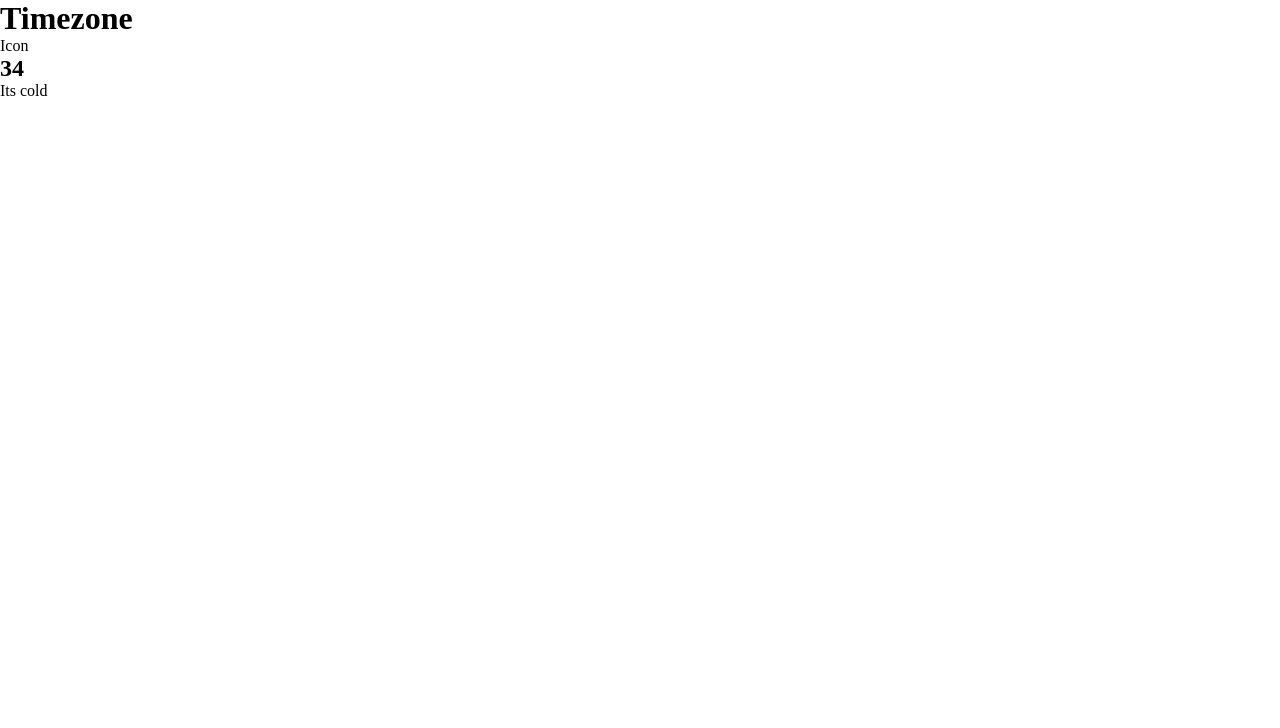
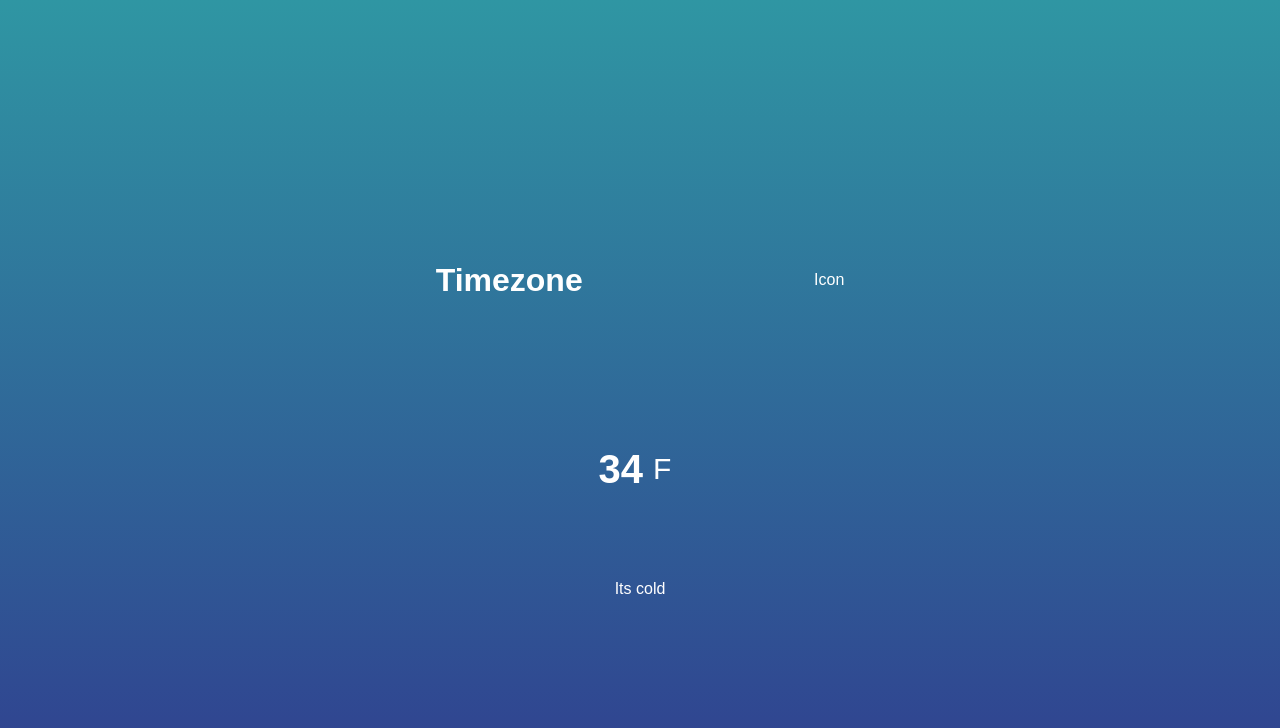
Before and after one commit to abdulrahman1121/WeatherApp, a plain HTML site: page index.html in a window 1280 px wide. Drawn offline with Linux system fonts and the light colour scheme.

Commit message:
Finished setting up API and successfully displayed temperature but it's not accurate, need to use a new API

```diff
--- a/app.js
+++ b/app.js
@@ -0,0 +1,27 @@
+window.addEventListener('load', () => {
+    let long;
+    let lat;
+    let timeZone = document.querySelector('.location-timezone');
+    let tempDegree = document.querySelector('.temperature-degree');
+    let tempDescrption = document.querySelector('.temperature-description')
+
+    if(navigator.geolocation){
+        navigator.geolocation.getCurrentPosition
+        (position => {
+            long = position.coords.longitude;
+            lat = position.coords.latitude;
+
+            const api = `https://api.open-meteo.com/v1/forecast?latitude=${lat}&longitude=${long}&hourly=temperature_2m`;
+            fetch(api)
+                .then(response => {
+                    return response.json();
+            })
+                .then(data => {
+                    console.log(data);
+                    const { temperature_2m, time } = data.hourly;
+                    //Set DOM elements from API
+                    tempDegree.textContent = temperature_2m;
+            });
+        });
+    }
+});
--- a/index.html
+++ b/index.html
@@ -12,8 +12,11 @@
         <p>Icon</p>
     </div>
 
-    <div class="Temperature">
-        <h2 class="temperature-degree">34</h2>
+    <div class="temperature">
+        <div class="degrees-section">
+            <h2 class="temperature-degree">34</h2>
+            <span>F</span>
+        </div>
         <div class="temperature-description">Its cold</div>
     </div>
 
--- a/styles.css
+++ b/styles.css
@@ -3,3 +3,41 @@
     padding: 0;
     box-sizing: border-box;
 }
+
+body{
+    height: 100vh;
+    display: flex;
+    justify-content: center;
+    flex-direction: column;
+    align-items: center;
+    background: linear-gradient(rgb(47, 150, 163), rgb(48,  62, 143));
+    font-family: sans-serif;
+    color: white;
+}
+
+.location, .temperature{
+    height: 30vh;
+    width: 50%;
+    display: flex;
+    justify-content: space-around;
+    align-items: center;
+}
+
+.temperature{
+    flex-direction: column;
+}
+
+.degrees-section{
+    display: flex;
+    align-items: center;
+}
+
+.degrees-section span{
+    margin: 10px;
+    font-size: 30px;
+    cursor: pointer;
+}
+
+.degrees-section h2{
+    font-size: 40px;
+}
```
